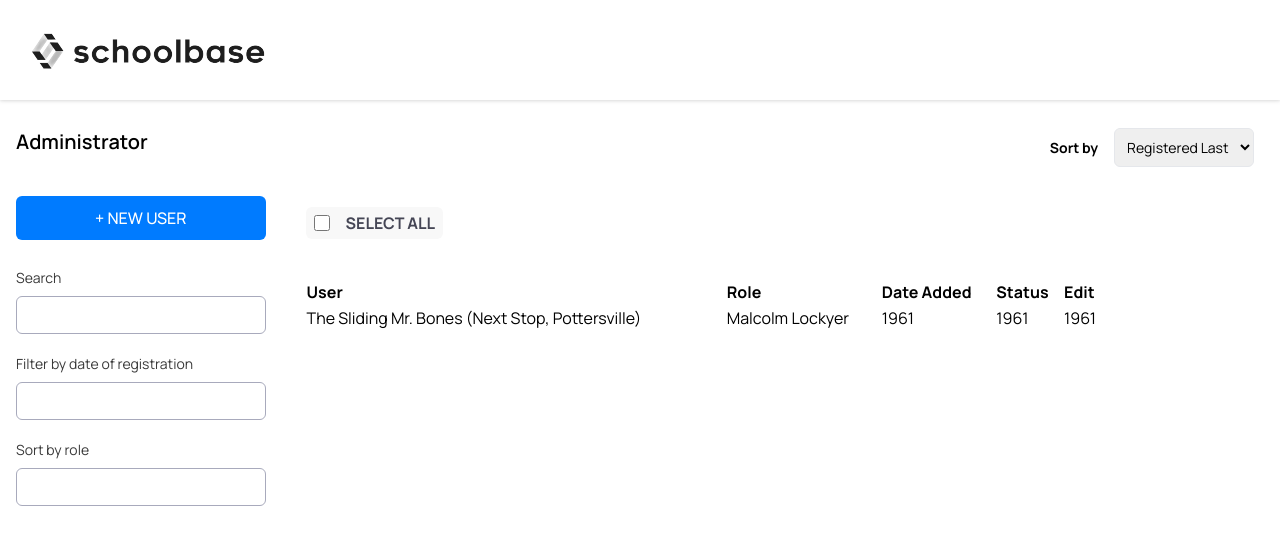
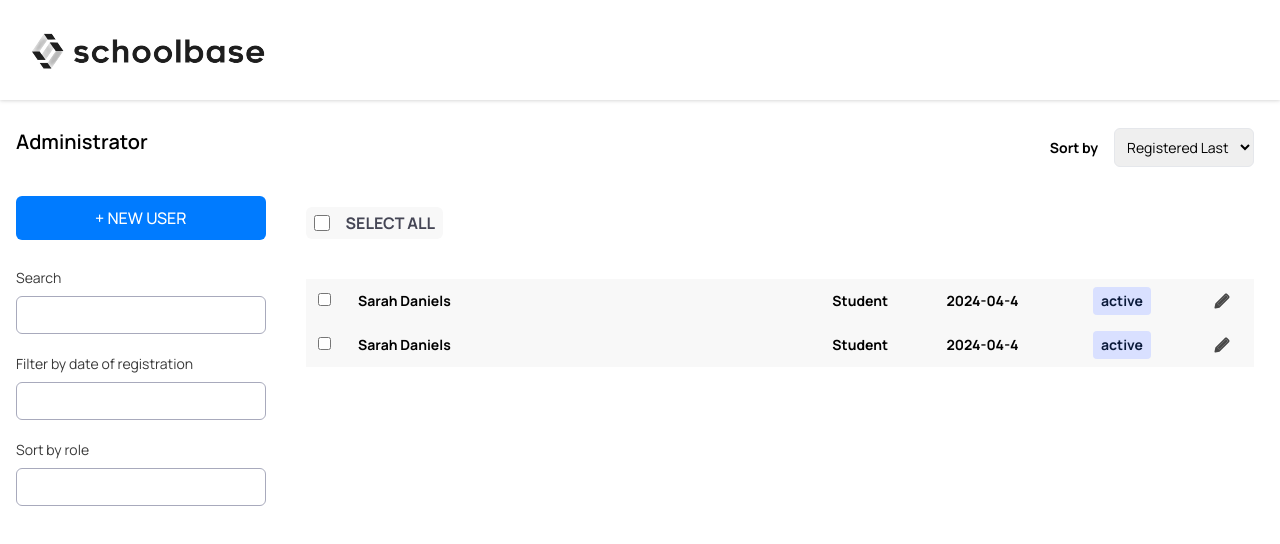
Before and after one commit to AJ1732/capstone_schoolbase_lms, a React (Vite) app: page /superadmin in a window 1280 px wide. Shown: the top 544 px of the page. Built offline with nearby package versions, Linux system fonts and the light colour scheme; no server answers.

Commit message:
style: update UI of table data

```diff
--- a/src/anatomy/Pages/Admin/sections/UsersTable.jsx
+++ b/src/anatomy/Pages/Admin/sections/UsersTable.jsx
@@ -1,8 +1,9 @@
 import React from 'react'
+import edit from '../../../../assets/edit.svg'
 
 const UsersTable = () => {
   return (
-    <div className='w-full flex flex-col justify-start items-start gap-10 overflow-scroll'>
+    <div className='w-full flex flex-col justify-start items-start gap-10'>
       <fieldset className='self-end space-x-4'>
         <label htmlFor="sort" className='font-bold text-sm'>Sort by</label>
         <select name="sort" id="sort" className='text-sm p-2 border rounded-md'>
@@ -17,25 +18,37 @@ const UsersTable = () => {
         </div>
       </fieldset>
 
-      {/* TODO: USERS TABLE HERE */}
-      <div className=''>
-        <table class="table-auto min-w-[50rem] w-full overflow-auto">
-          <thead className='text-left'>
-            <tr>
-              <th>User</th>
-              <th>Role</th>
-              <th>Date Added</th>
-              <th>Status</th>
-              <th>Edit</th>
+      <div className='w-full min-h-64 flex flex-col justify-start items-start overflow-scroll'>
+        {/* TODO: USERS TABLE HERE */}
+        <table class="table-auto  min-w-[50rem] w-full">
+          <tbody>
+            <tr className='bg-[#F8F8F8] h-11 text-sm font-bold'>
+              <td className='pl-3'><input type="checkbox" /></td>
+              <td className='min-w-60'>Sarah Daniels</td>
+              <td>Student</td>
+              <td>2024-04-4</td>
+              <td>
+                <button className='bg-primary-10 text-primary-900 font-bold | px-2 py-1 rounded'>active</button>
+              </td>
+              <td>
+                <figure>
+                  <img src={edit} />
+                </figure>
+              </td>
             </tr>
-          </thead>
-          <tbody>
-            <tr>
-              <td>The Sliding Mr. Bones (Next Stop, Pottersville)</td>
-              <td>Malcolm Lockyer</td>
-              <td>1961</td>
-              <td>1961</td>
-              <td>1961</td>
+            <tr className='bg-[#F8F8F8] h-11 text-sm font-bold'>
+              <td className='pl-3'><input type="checkbox" /></td>
+              <td className='min-w-60'>Sarah Daniels</td>
+              <td>Student</td>
+              <td>2024-04-4</td>
+              <td>
+                <button className='bg-primary-10 text-primary-900 font-bold | px-2 py-1 rounded'>active</button>
+              </td>
+              <td>
+                <figure>
+                  <img src={edit} />
+                </figure>
+              </td>
             </tr>
           </tbody>
         </table>
```
Also changed, not shown: src/assets/edit.svg (added).
